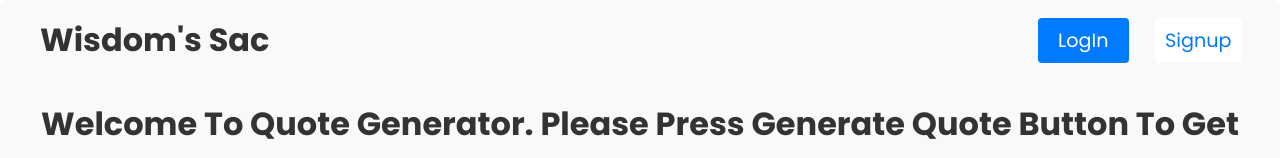
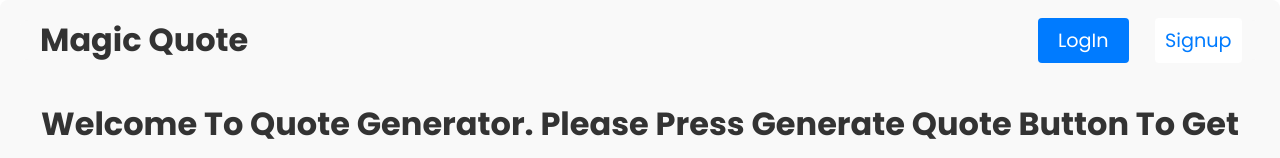
Before and after one commit to chtahaamin/final-project, a React (Vite) app: page / in a window 1280 px wide. Shown: the top 158 px of the page. Built offline with nearby package versions, Linux system fonts and the light colour scheme.

Commit message:
Revert "Update NavBar.jsx"
This reverts commit 8a0fc692807c5c7340d7718e1b1a159fa8b19705.

```diff
--- a/src/Components/NavBar.jsx
+++ b/src/Components/NavBar.jsx
@@ -13,7 +13,7 @@ const NavBar=()=>{
     return (
     <>
     <div className ="navbar container">
-        <div ><h1 className="Navbar-H1">wisdom's sac</h1></div>
+        <div ><h1 className="Navbar-H1">magic Quote</h1></div>
         <div className="btn-div">
           { loggedIn?(<Link  className ="linkSignInBtn"to ="/Login" onClick ={handleClick}>logout</Link>): (<><Link  className ="linkSignInBtn"to ="/Login">logIn</Link>
             <Link className ="linkSignUpBtn" to="/signup">Signup</Link></>)
```
